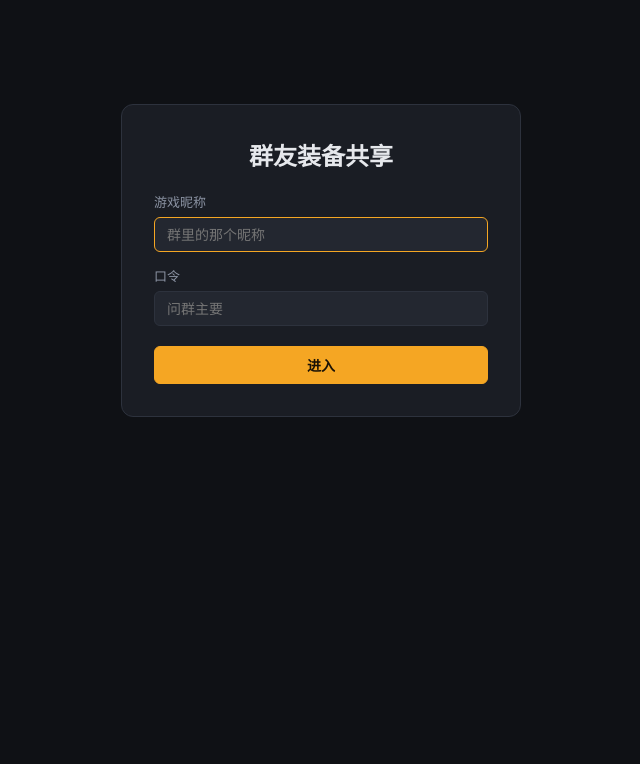
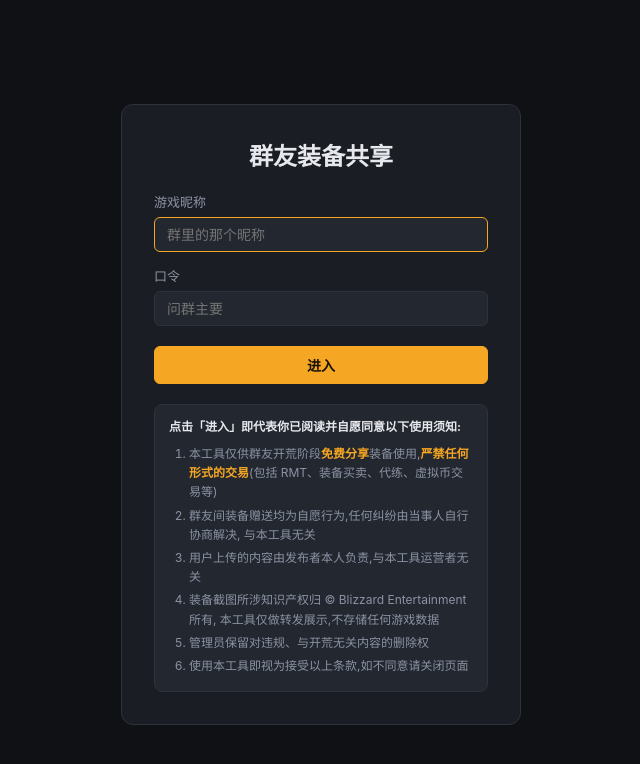
Before and after one commit to immortalbo/d2-loot-share, a React (Vite) app: page / in a window 1280 px wide. Shown: the top 764 px of the page, without its empty margins (319-959 px from the left). Built offline with nearby package versions, Linux system fonts and the light colour scheme.

Commit message:
feat: 登录页加使用须知,主页加底部免责提示
- 登录页底部展示 6 条使用须知,明确「点击进入即视为同意」
- 强调免费分享、严禁交易、内容由发布者负责
- 主页顶部加橙色提示条
- 切割工具与法律纠纷的责任边界

```diff
--- a/src/client/App.tsx
+++ b/src/client/App.tsx
@@ -280,6 +280,10 @@ export function App() {
 
       {error && <div className="error">{error}</div>}
 
+      <div className="footer-notice">
+        ⚠ 仅供群友开荒互助 · 免费赠送 · 禁止任何形式交易 · 内容由发布者负责
+      </div>
+
       {filteredItems.length === 0 ? (
         <div className="empty">
           {items.length === 0
--- a/src/client/components/Login.tsx
+++ b/src/client/components/Login.tsx
@@ -57,6 +57,27 @@ export function Login({ onLogin }: { onLogin: (nickname: string) => void }) {
         </button>
         {error && <div className="error">{error}</div>}
       </form>
+
+      <div className="legal-notice">
+        <strong>点击「进入」即代表你已阅读并自愿同意以下使用须知:</strong>
+        <ol>
+          <li>
+            本工具仅供群友开荒阶段<strong>免费分享</strong>装备使用,
+            <strong>严禁任何形式的交易</strong>(包括 RMT、装备买卖、代练、虚拟币交易等)
+          </li>
+          <li>
+            群友间装备赠送均为自愿行为,任何纠纷由当事人自行协商解决,
+            与本工具无关
+          </li>
+          <li>用户上传的内容由发布者本人负责,与本工具运营者无关</li>
+          <li>
+            装备截图所涉知识产权归 © Blizzard Entertainment 所有,
+            本工具仅做转发展示,不存储任何游戏数据
+          </li>
+          <li>管理员保留对违规、与开荒无关内容的删除权</li>
+          <li>使用本工具即视为接受以上条款,如不同意请关闭页面</li>
+        </ol>
+      </div>
     </div>
   );
 }
--- a/src/client/index.css
+++ b/src/client/index.css
@@ -516,6 +516,49 @@ select:focus {
   color: #ff8c2a;
 }
 
+.legal-notice {
+  margin-top: 20px;
+  padding: 12px 14px;
+  background: var(--panel-2);
+  border: 1px solid var(--border);
+  border-radius: 8px;
+  font-size: 12px;
+  color: var(--muted);
+  line-height: 1.6;
+}
+
+.legal-notice strong {
+  color: var(--text);
+  display: block;
+  margin-bottom: 8px;
+}
+
+.legal-notice ol {
+  margin: 0;
+  padding-left: 20px;
+}
+
+.legal-notice li {
+  margin-bottom: 4px;
+}
+
+.legal-notice li strong {
+  display: inline;
+  margin: 0;
+  color: var(--accent);
+}
+
+.footer-notice {
+  margin: 12px 0 16px;
+  padding: 8px 12px;
+  background: rgba(245, 166, 35, 0.08);
+  border: 1px solid rgba(245, 166, 35, 0.25);
+  border-radius: 6px;
+  color: var(--muted);
+  font-size: 12px;
+  text-align: center;
+}
+
 /* ============ 移动端适配 ============ */
 @media (max-width: 720px) {
   .app {
```
